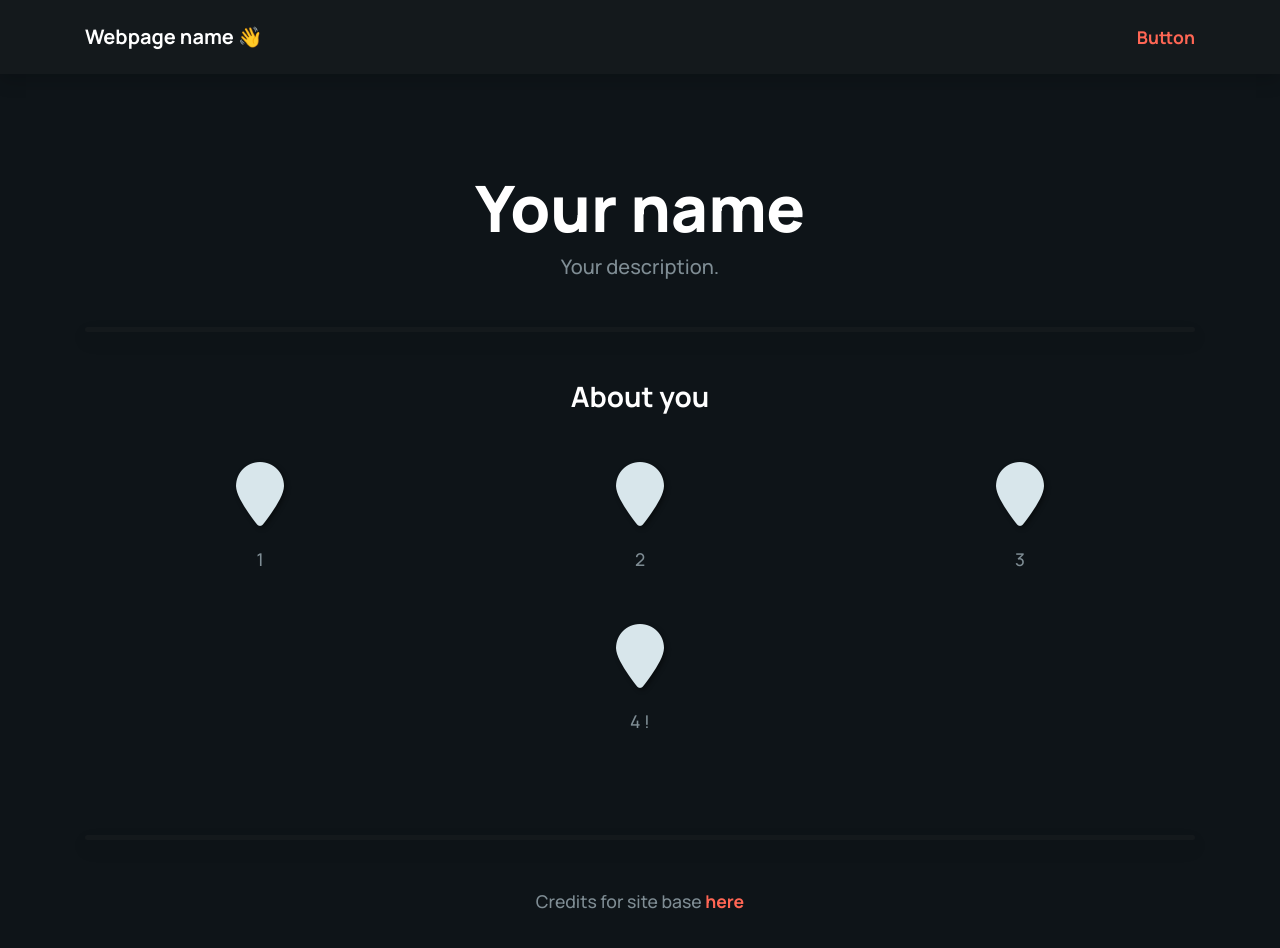
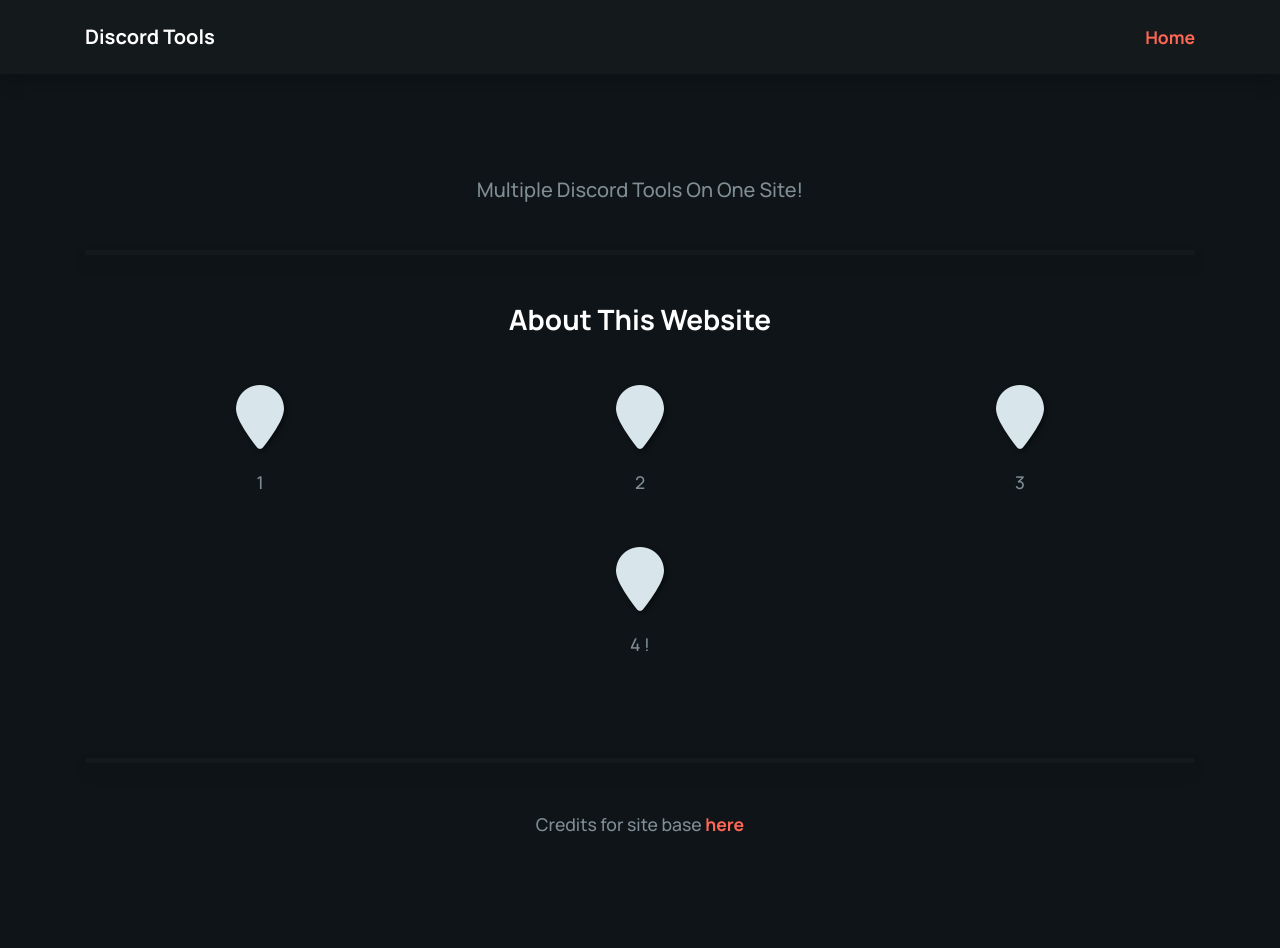
Before and after one commit to G0RESTEP/gorestep, a plain HTML site: page index.html in a window 1280 px wide. Drawn offline with nearby package versions, Linux system fonts and the light colour scheme.

Commit message:
Update index.html

```diff
--- a/index.html
+++ b/index.html
@@ -2,7 +2,7 @@
   <head>
     <link rel="stylesheet" href="https://cdn.jsdelivr.net/npm/bootstrap@4.6.0/dist/css/bootstrap.min.css" integrity="sha384-B0vP5xmATw1+K9KRQjQERJvTumQW0nPEzvF6L/Z6nronJ3oUOFUFpCjEUQouq2+l" crossorigin="anonymous">
     <link rel="stylesheet" href="https://cdnjs.cloudflare.com/ajax/libs/animate.css/4.1.1/animate.min.css" />
-    <title>Portfolio Base</title>
+    <title>Discord Tools</title>
     <meta name="twitter:card" content="summary_large_image">
     <meta name="twitter:title" content="Portfolio Base">
     <meta name="twitter:description" content="Description">
@@ -107,27 +107,27 @@
   <body>
     <nav class="navbar navbar-expand-lg navbar-dark bg-dark p-3 shadow">
       <div class="container">
-        <a class="navbar-brand font-weight-bold mb-0" href="https://github.com/owersite/portfolio-base">Webpage name 👋</a>
+        <a class="navbar-brand font-weight-bold mb-0" href="https://github.com/owersite/portfolio-base">Discord Tools</a>
 
         <button class="navbar-toggler" type="button" data-toggle="collapse" data-target="#navbarNavAltMarkup" aria-controls="navbarNavAltMarkup" aria-expanded="false" aria-label="Toggle navigation">
           <span class="navbar-toggler-icon"></span>
         </button>
         <div class="collapse navbar-collapse" id="navbarNavAltMarkup">
           <div class="navbar-nav ml-auto">
-            <a href="">Button</a>
+            <a href="">Home</a>
           </div>
         </div>
       </div>
     </nav>
     <div class="container py-5 my-5 animate__animated animate__fadeIn">
       <div class="text-center">
-        <h1 class="mb-0 text-5xl mb-2" style="font-weight: 800;">Your name</h1>
-        <h5 class="mb-3" style="color: #7f8d94;">Your description.</h5>
+        <h1 class="mb-0 text-5xl mb-2" style="font-weight: 800;"></h1>
+        <h5 class="mb-3" style="color: #7f8d94;">Multiple Discord Tools On One Site!</h5>
 
       </div>
       <hr class="shadow my-5">
       <div class="text-center">
-        <h3 class="font-weight-bold mb-5">About you</h3>
+        <h3 class="font-weight-bold mb-5">About This Website</h3>
         <div class="row">
           <div class="col-md-4">
             <div class="card feature-card mb-3" style="background-color: transparent; border: solid 0px transparent;">
```
